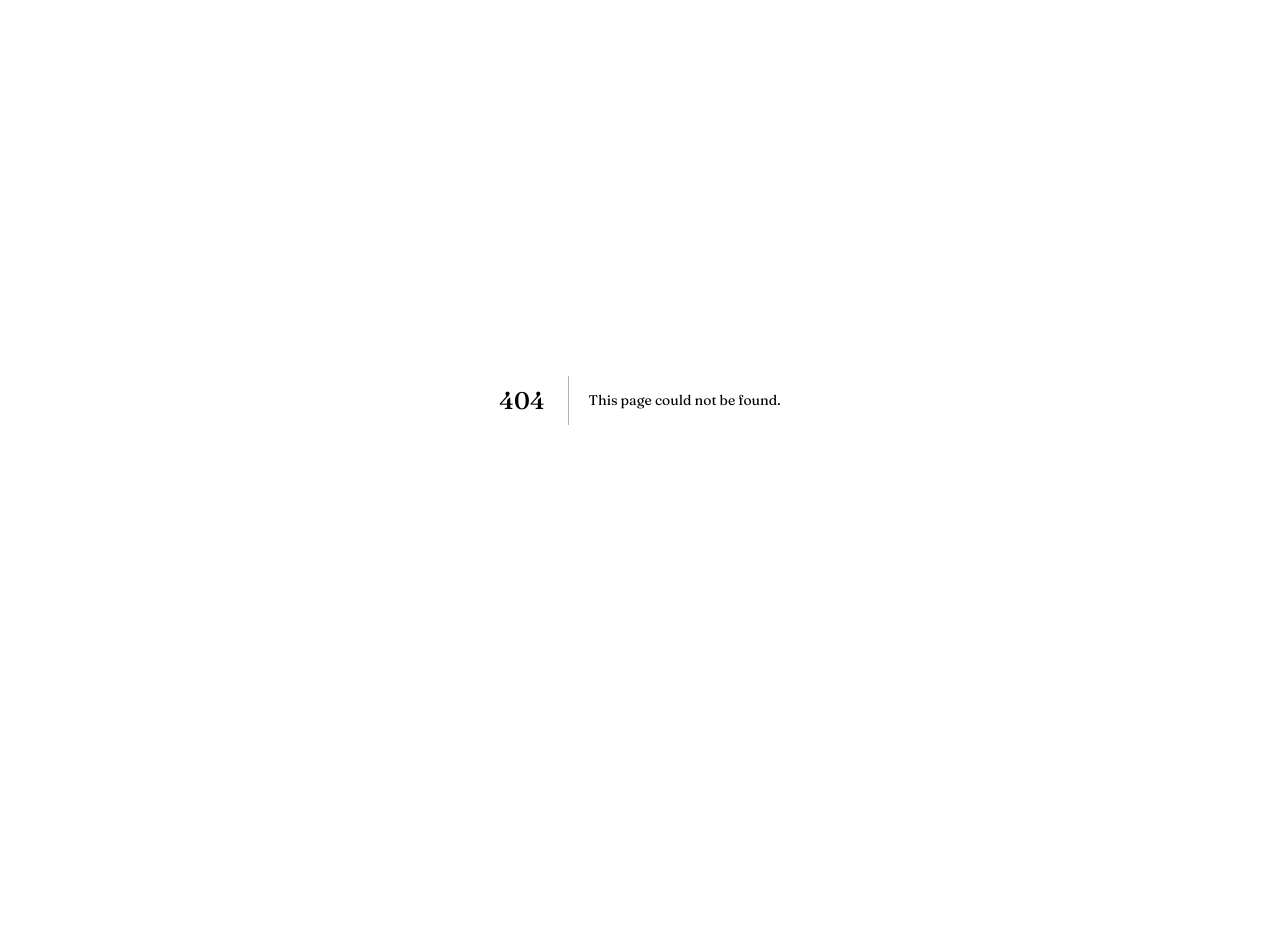
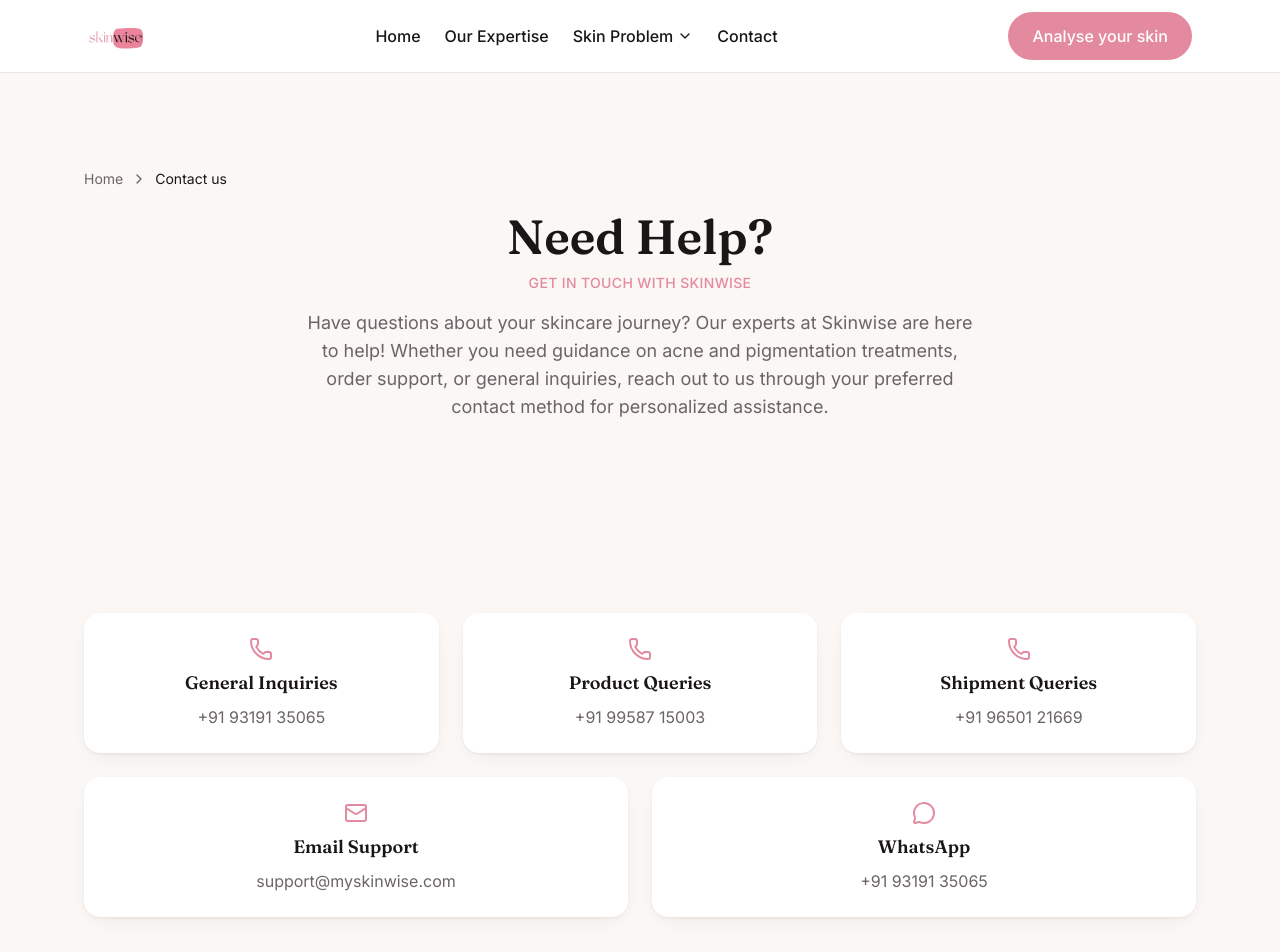
Before and after one commit to Kunalmishra77/myskinwise, a Next.js app: page /contact-us in a window 1280 px wide. Before the commit this address had no page. Shown: the top 952 px of the page. Before the commit the page ends 800 px from the top, so only its background shows below. Built offline with nearby package versions, Linux system fonts and the light colour scheme.

Commit message:
feat: Contact page

```diff
--- /dev/null
+++ b/app/(marketing)/contact-us/page.tsx
@@ -0,0 +1,96 @@
+import { Mail, MessageCircle, Phone } from "lucide-react";
+import { Section } from "@/components/ui/section";
+import { Card, CardBody } from "@/components/ui/card";
+import { Breadcrumb } from "@/components/features/breadcrumb";
+import { ContactForm } from "@/components/features/contact-form";
+import { FAQSection } from "@/components/features/faq-section";
+import { buildMetadata } from "@/config/seo";
+import { SITE, telHref, waHref } from "@/config/site";
+import { FAQS } from "@/content/faqs";
+import { heading, subheading, intro } from "@/content/contact";
+
+export const metadata = buildMetadata({
+  title: "Contact Us | Skinwise",
+  description:
+    "Get in touch with Skinwise for guidance on acne and pigmentation treatments, order support, or general inquiries — by phone, email, WhatsApp, or our contact form.",
+  path: "/contact-us",
+});
+
+/**
+ * The 3 department phone lines, sourced from `SITE.phones` (config/site.ts)
+ * — never hardcoded here — so the numbers stay in one place across the
+ * footer and this page.
+ */
+const departmentPhones = [SITE.phones.general, SITE.phones.product, SITE.phones.shipment];
+
+/**
+ * Contact Us page — header/intro from `content/contact.ts` (WEBSITE_CONTENT.md
+ * §13), contact methods (phone/email/WhatsApp) sourced entirely from `SITE`,
+ * the shared `<ContactForm>`, and the contact-page FAQs with FAQPage
+ * structured data. Server Component: no client-side data fetching needed.
+ */
+export default function ContactUsPage() {
+  return (
+    <>
+      <Section className="pb-0 text-center">
+        <Breadcrumb items={[{ label: "Home", href: "/" }, { label: "Contact us", href: "/contact-us" }]} />
+        <h1 className="mt-6 font-serif text-4xl font-semibold text-ink md:text-5xl">{heading}</h1>
+        <p className="mt-3 text-sm font-medium uppercase tracking-wide text-accent">{subheading}</p>
+        <p className="mx-auto mt-4 max-w-2xl text-lg text-muted">{intro}</p>
+      </Section>
+
+      <Section>
+        <div className="grid grid-cols-1 gap-6 sm:grid-cols-2 lg:grid-cols-3">
+          {departmentPhones.map((phone) => (
+            <Card key={phone.label}>
+              <CardBody className="flex flex-col items-center gap-2 text-center">
+                <Phone aria-hidden="true" className="size-6 text-accent" />
+                <h3 className="text-lg font-semibold text-ink">{phone.label}</h3>
+                <a href={telHref(phone.e164)} className="text-muted hover:text-accent-ink">
+                  {phone.display}
+                </a>
+              </CardBody>
+            </Card>
+          ))}
+        </div>
+
+        <div className="mt-6 grid grid-cols-1 gap-6 sm:grid-cols-2">
+          <Card>
+            <CardBody className="flex flex-col items-center gap-2 text-center">
+              <Mail aria-hidden="true" className="size-6 text-accent" />
+              <h3 className="text-lg font-semibold text-ink">Email Support</h3>
+              <a href={`mailto:${SITE.email}`} className="text-muted hover:text-accent-ink">
+                {SITE.email}
+              </a>
+            </CardBody>
+          </Card>
+          <Card>
+            <CardBody className="flex flex-col items-center gap-2 text-center">
+              <MessageCircle aria-hidden="true" className="size-6 text-accent" />
+              <h3 className="text-lg font-semibold text-ink">WhatsApp</h3>
+              <a
+                href={waHref(SITE.whatsapp.e164)}
+                target="_blank"
+                rel="noopener noreferrer"
+                className="text-muted hover:text-accent-ink"
+              >
+                {SITE.whatsapp.display}
+              </a>
+            </CardBody>
+          </Card>
+        </div>
+      </Section>
+
+      <Section className="bg-surface">
+        <div className="mx-auto max-w-xl">
+          <h2 className="mb-6 text-center text-2xl font-semibold text-ink md:text-3xl">
+            Send Us a Message
+          </h2>
+          <ContactForm />
+        </div>
+      </Section>
+
+      <FAQSection title="Frequently Asked Questions" items={FAQS.contactFaqs} emitSchema />
+    </>
+  );
+}
--- /dev/null
+++ b/content/contact.ts
@@ -0,0 +1,14 @@
+/**
+ * Contact Us page content (WEBSITE_CONTENT.md §13, "Contact Us" · slug
+ * `contact-us`). Transcribed verbatim from the client's WordPress CSV
+ * export. Phone numbers and the support email are intentionally NOT
+ * duplicated here — the page reads them from `SITE.phones` / `SITE.email`
+ * (config/site.ts) so there is exactly one source of truth for contact
+ * details.
+ */
+
+export const heading = "Need Help?";
+export const subheading = "Get In Touch with Skinwise";
+
+export const intro: string =
+  "Have questions about your skincare journey? Our experts at Skinwise are here to help! Whether you need guidance on acne and pigmentation treatments, order support, or general inquiries, reach out to us through your preferred contact method for personalized assistance.";
```
Also changed, not shown: 1 other file (tests, documents, lock files or other folders).
